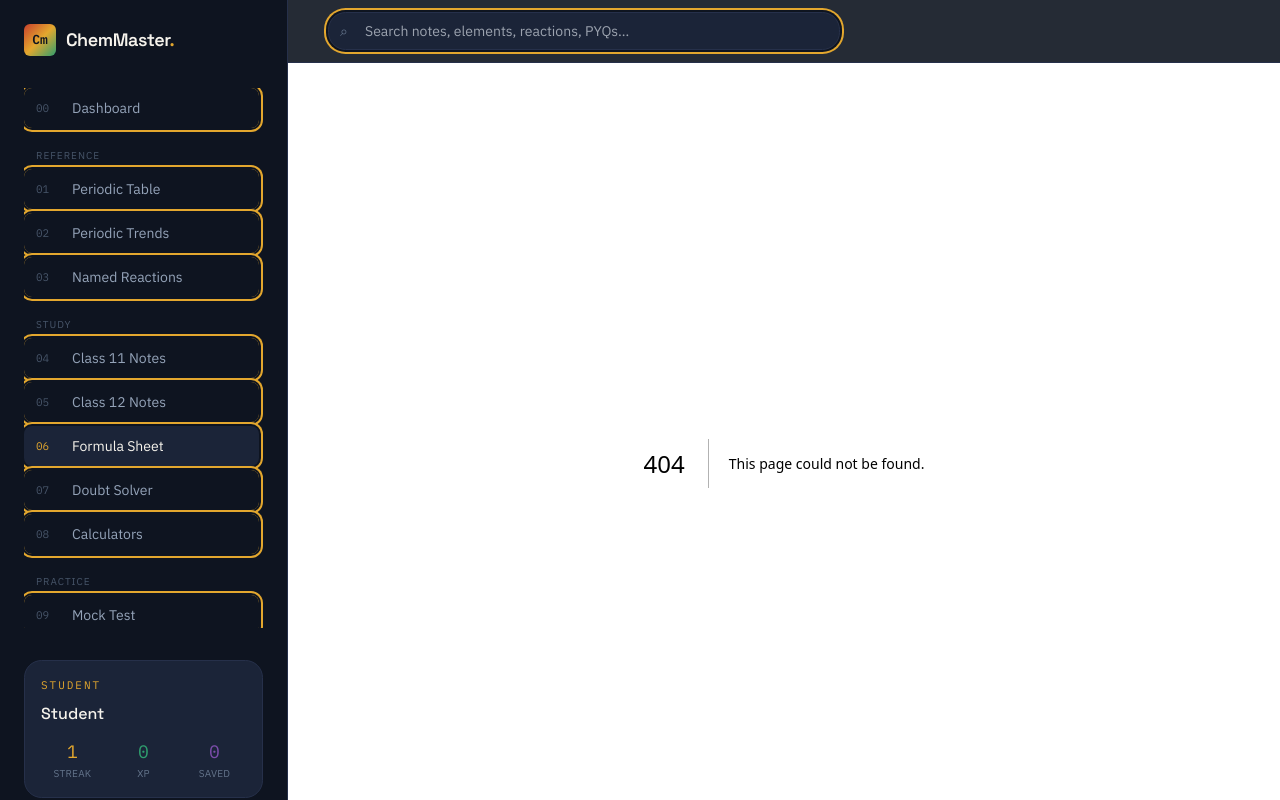
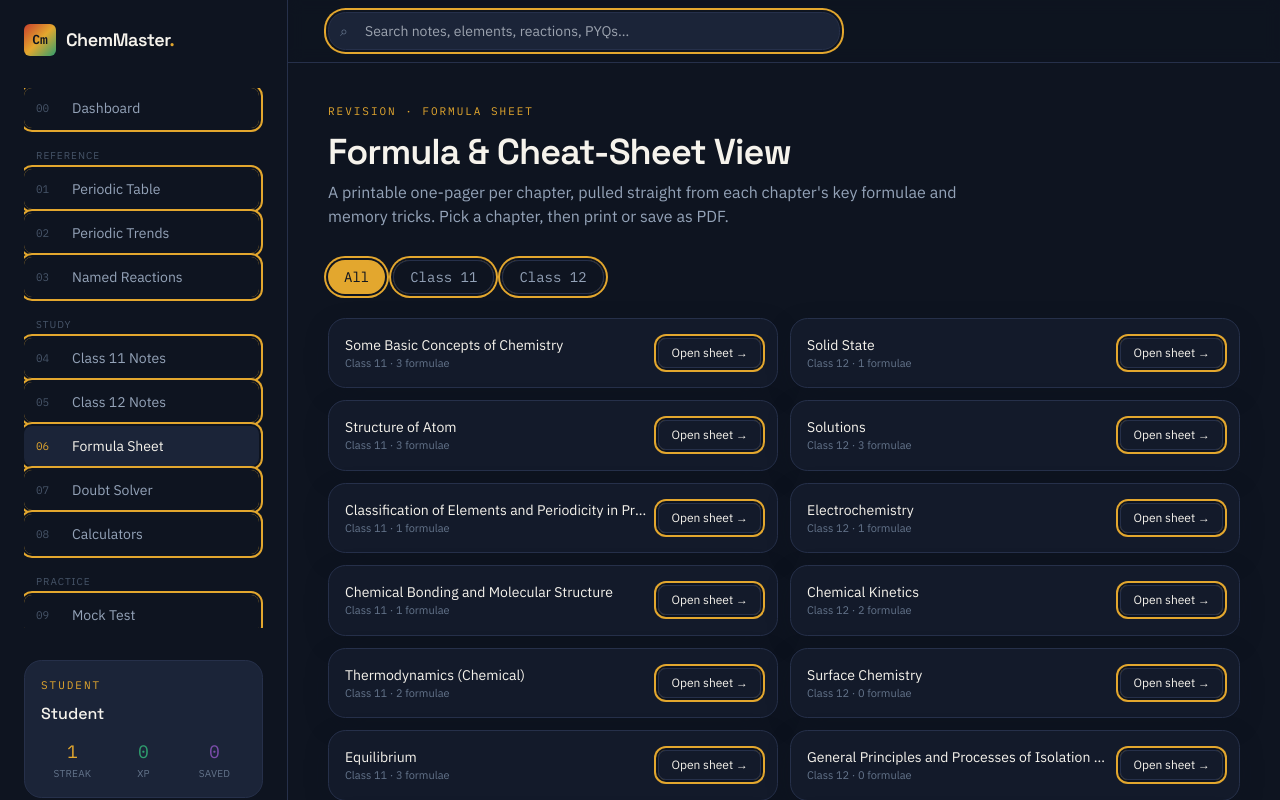
Before and after one commit to Krishgarg2708/ChemMaster-AI, a Next.js app: page /formula-sheet in a window 1280 px wide. Before the commit this address had no page. Shown: the top 800 px of the page. Built offline with nearby package versions, Linux system fonts and the light colour scheme.

Commit message:
Add files via upload

```diff
--- /dev/null
+++ b/app/formula-sheet/page.js
@@ -0,0 +1,7 @@
+import FormulaSheetView from "@/components/FormulaSheet";
+
+export const metadata = { title: "Formula Sheet — ChemMaster AI" };
+
+export default function FormulaSheetPage() {
+  return <FormulaSheetView />;
+}
```
